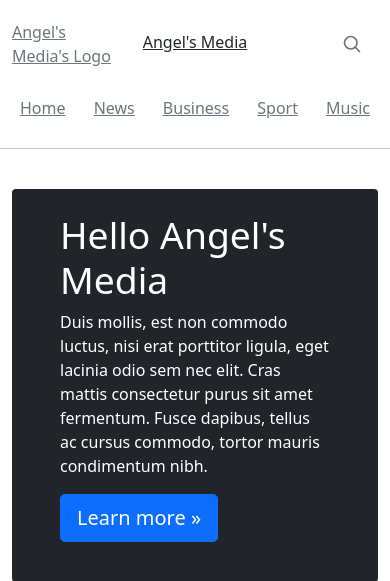
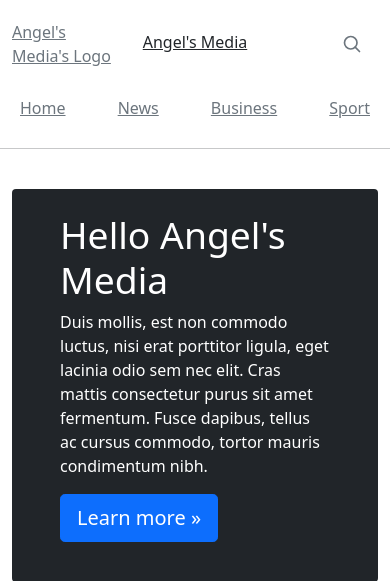
Before and after one commit to Ddilibe/Angel, a Django app: page / in a window 390 px wide. Shown: the top 581 px of the page. Run offline with Django 3.2, Linux system fonts and the light colour scheme; some libraries are stand-ins or nearby versions.

```diff
--- a/templates/base.html
+++ b/templates/base.html
@@ -85,7 +85,7 @@
       <a class="p-2 link-secondary" href="#">News</a>
       <a class="p-2 link-secondary" href="#">Business</a>
       <a class="p-2 link-secondary" href="#">Sport</a>
-      <a class="p-2 link-secondary" href="#">Music</a>
+      <a class="p-2 link-secondary d-none d-lg-block" href="#">Music</a>
       <a class="p-2 link-secondary d-none d-lg-block" href="#">Politics</a>
       <a class="p-2 link-secondary d-none d-lg-block" href="#">Tech</a>
       <a class="p-2 link-secondary d-none d-lg-block" href="#">International</a>
```
